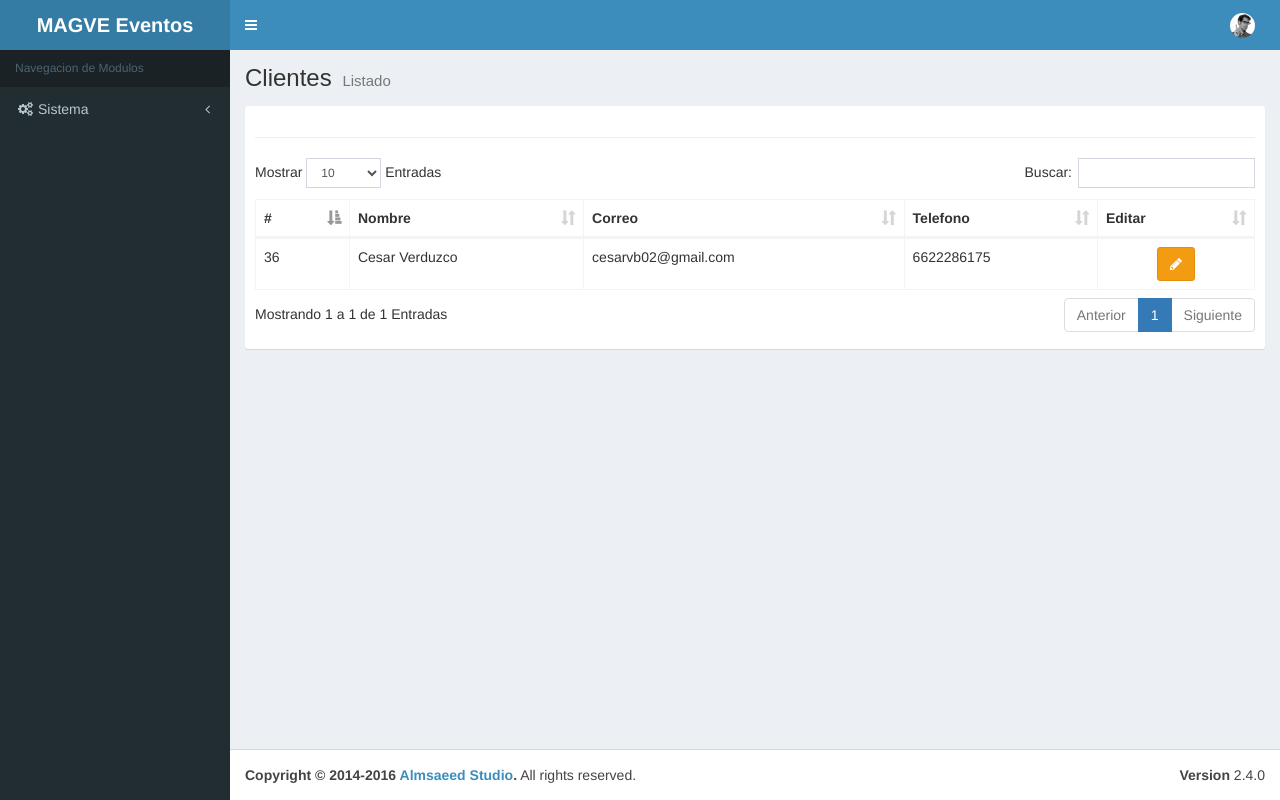
After one commit to cesarverlini/Magve, a CodeIgniter app: page /api_locales/sistema/clientes in a window 1280 px wide. The commit adds this page. Run offline with CodeIgniter, Linux system fonts and the light colour scheme; data comes from the database, SQL or seed files in the repository.

Commit message:
Se agrego modulo cliente y editar cliente

```diff
--- /dev/null
+++ b/application/controllers/sistema/Clientes.php
@@ -0,0 +1,49 @@
+<?php
+defined('BASEPATH') OR exit('No direct script access allowed');
+
+class Clientes extends CI_Controller {
+
+	public function __construct(){
+		parent::__construct();
+		$this->load->model('Clientes_model');
+    }
+	public function index()
+	{
+		$data = array(
+			'clientes' => $this->Clientes_model->get_Clientes()
+		);
+		$this->load->view("layouts/header");
+		// $this->load->view("layouts/aside");
+		$this->load->view("sistema/clientes",$data);
+		$this->load->view("layouts/footer");
+	}
+	public function editar_cliente($id)
+	{
+		$data = array(
+			'cliente' => $this->Clientes_model->get_cliente($id)
+		);
+		$this->load->view("layouts/header");
+		$this->load->view("sistema/editar_cliente",$data);
+		$this->load->view("layouts/footer");
+	}
+	public function update()
+	{
+		$id = $this->input->post('idCliente');
+		$nombre = $this->input->post('nombre');
+		$correo = $this->input->post('correo');
+		$telefono = $this->input->post('telefono');
+
+		$data = array(
+			'nombre' =>$nombre,
+			'correo' =>$correo,
+			'telefono'=>$telefono
+		);
+
+		if ($this->Clientes_model->editar_cliente($id,$data)) {
+			redirect(base_url()."sistema/clientes");
+		}else{
+			$this->session->set_flashdata("error","no se pudo actualizar la informacion del cliente");
+			redirect(base_url()."sistema/clientes/editar_clientes/".$id);
+		}
+	}
+}
--- a/application/models/Clientes_model.php
+++ b/application/models/Clientes_model.php
@@ -3,4 +3,20 @@ defined('BASEPATH') OR exit('No direct script access allowed');
 
 class Clientes_model extends CI_Model {
 
+	public function get_Clientes()
+	{
+		$resultados = $this->db->get('clientes');
+		return $resultados->result();
+	}
+	public function get_cliente($id)
+	{
+		$this->db->where('id',$id);
+		$resultado = $this->db->get('clientes');
+		return $resultado->row();
+	}
+	public function editar_cliente($id,$data)
+	{
+		$this->db->where('id',$id);
+		return $this->db->update('clientes',$data);
+	}
 }
--- a/application/views/layouts/footer.php
+++ b/application/views/layouts/footer.php
@@ -31,7 +31,7 @@
 	$(function () {
 
 		// DataTables
-		$('#example1').dataTable( {
+		$('#tablaClientes').dataTable( {
 			language: {
 					"decimal": "",
 					"emptyTable": "No hay información",
--- a/application/views/layouts/header.php
+++ b/application/views/layouts/header.php
@@ -81,7 +81,7 @@
                             <!-- <li><a href="<?php echo base_url();?>mantenimiento/categorias"><i class="fa fa-circle-o"></i>Clientes</a></li>
                             <li><a href="<?php echo base_url();?>mantenimiento/clientes"><i class="fa fa-circle-o"></i>Cotizaciones</a></li>
 							<li><a href="<?php echo base_url(); ?>mantenimiento/productos"><i class="fa fa-circle-o"></i>Ventas</a></li> -->
-							<li><a href="<?php echo base_url();?>mantenimiento/categorias"><i class="fa fa-circle-o"></i>Clientes</a></li>
+							<li><a href="<?php echo base_url();?>sistema/clientes"><i class="fa fa-circle-o"></i>Clientes</a></li>
                             <li><a href="<?php echo base_url();?>sistema/cotizaciones"><i class="fa fa-circle-o"></i>Cotizaciones</a></li>
                             <li>
                                 <a href="<?php echo base_url('ventas'); ?>">
--- /dev/null
+++ b/application/views/sistema/clientes.php
@@ -0,0 +1,85 @@
+
+<!-- Content Wrapper. Contains page content -->
+<div class="content-wrapper">
+    <!-- Content Header (Page header) -->
+    <section class="content-header">
+        <h1>
+        Clientes
+        <small>Listado</small>
+        </h1>
+    </section>
+    <!-- Main content -->
+    <section class="content">
+        <!-- Default box -->
+        <div class="box box-solid">
+            <div class="box-body">
+                <div class="row">
+                    <div class="col-md-12">
+                        <!-- <a href="<?php echo base_url();?>mantenimiento/productos/add" class="btn btn-primary btn-flat"><span class="fa fa-plus"></span> Agregar Productos</a> -->
+                    </div>
+                </div>
+                <hr>
+                <div class="row">
+                    <div class="col-md-12">
+                        <table id="tablaClientes" class="table table-bordered btn-hover">
+							<thead>
+								<tr>
+									<th>#</th>
+									<th>Nombre</th>
+									<th>Correo</th>
+									<th>Telefono</th>
+									<th>Editar</th>
+								</tr>
+							</thead>
+							<tbody>
+								<?php if(!empty($clientes)):?>
+									<?php foreach ($clientes as $cliente):?>
+										<tr>
+											<td><?php echo $cliente->id?></td>
+											<td><?php echo $cliente->nombre?></td>
+											<td><?php echo $cliente->correo?></td>
+											<td><?php echo $cliente->telefono?></td>
+											<td>
+												<div style="text-align: center;">
+													<a href="<?php echo base_url();?>sistema/clientes/editar_cliente/<?php echo $cliente->id?>" class="btn btn-warning"><span class="fa fa-pencil"></span></a>
+												</div>
+											</td>
+										</tr>
+									<?php endforeach;?>
+								<?php endif;?>
+							</tbody>
+						</table>
+                    </div>
+                </div>
+            </div>
+            <!-- /.box-body -->
+        </div>
+        <!-- /.box -->
+    </section>
+    <!-- /.content -->
+</div>
+<!-- /.content-wrapper -->
+<!-- <table id="example1" class="table table-bordered table-hover">
+	<thead>
+		<tr>
+			<th>#</th>
+			<th>Nombre</th>
+			<th>Correo</th>
+			<th>Telefono</th>
+			<th>Opciones</th>
+		</tr>
+	</thead>
+	<tbody>
+		<tr>
+			<td>1</td>
+			<td>cesar</td>
+			<td>cesarvb02@gmail.com</td>
+			<td>6622286175</td>
+			<td>
+				<div>
+					<a href="#" class="btn btn-danger"><span class="fa fa-remove"></span></a>
+				</div>
+			</td>
+		</tr>
+	</tbody>
+</table> -->
```
Also changed, not shown: application/views/sistema/editar_cliente.php (added, +51 -0 lines).
